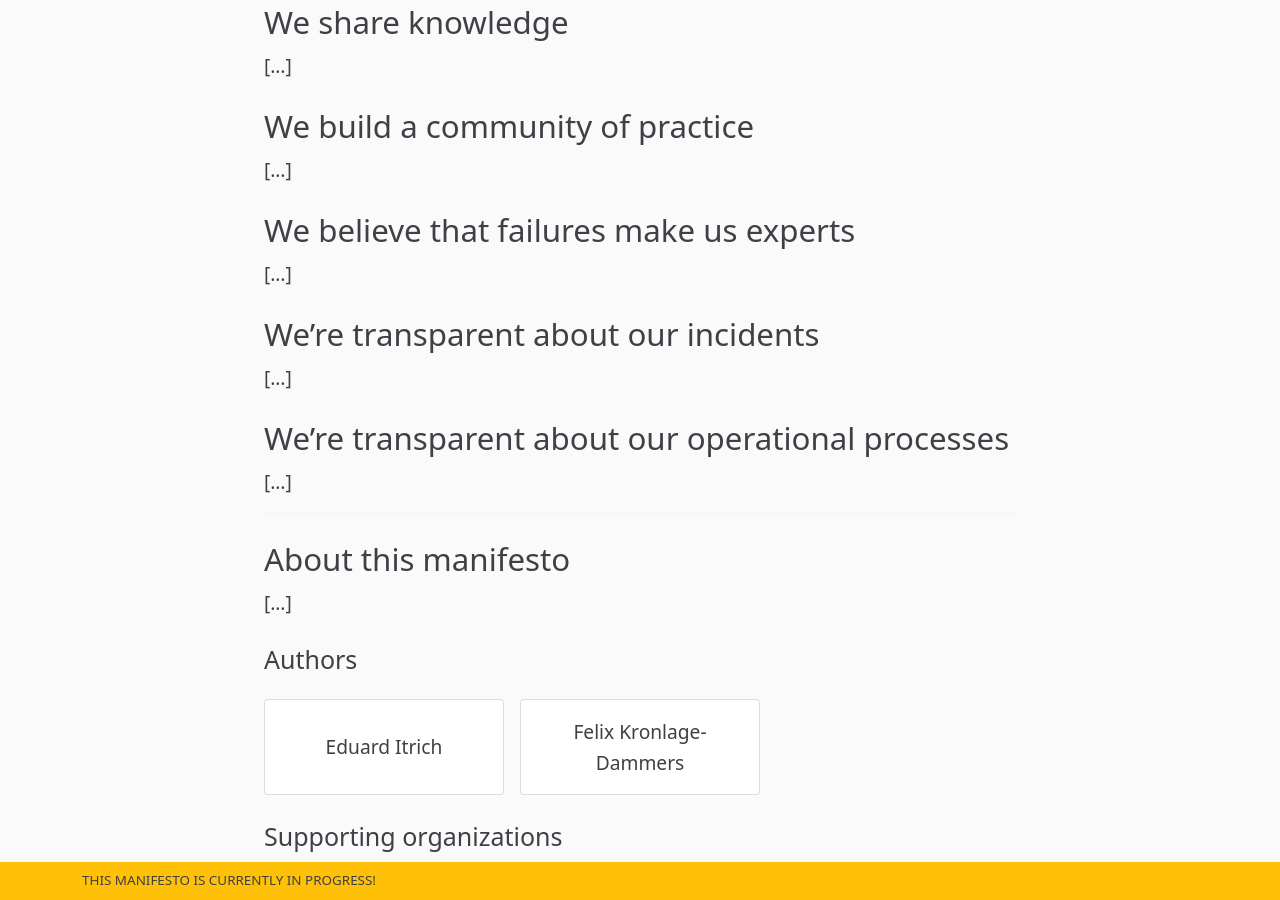
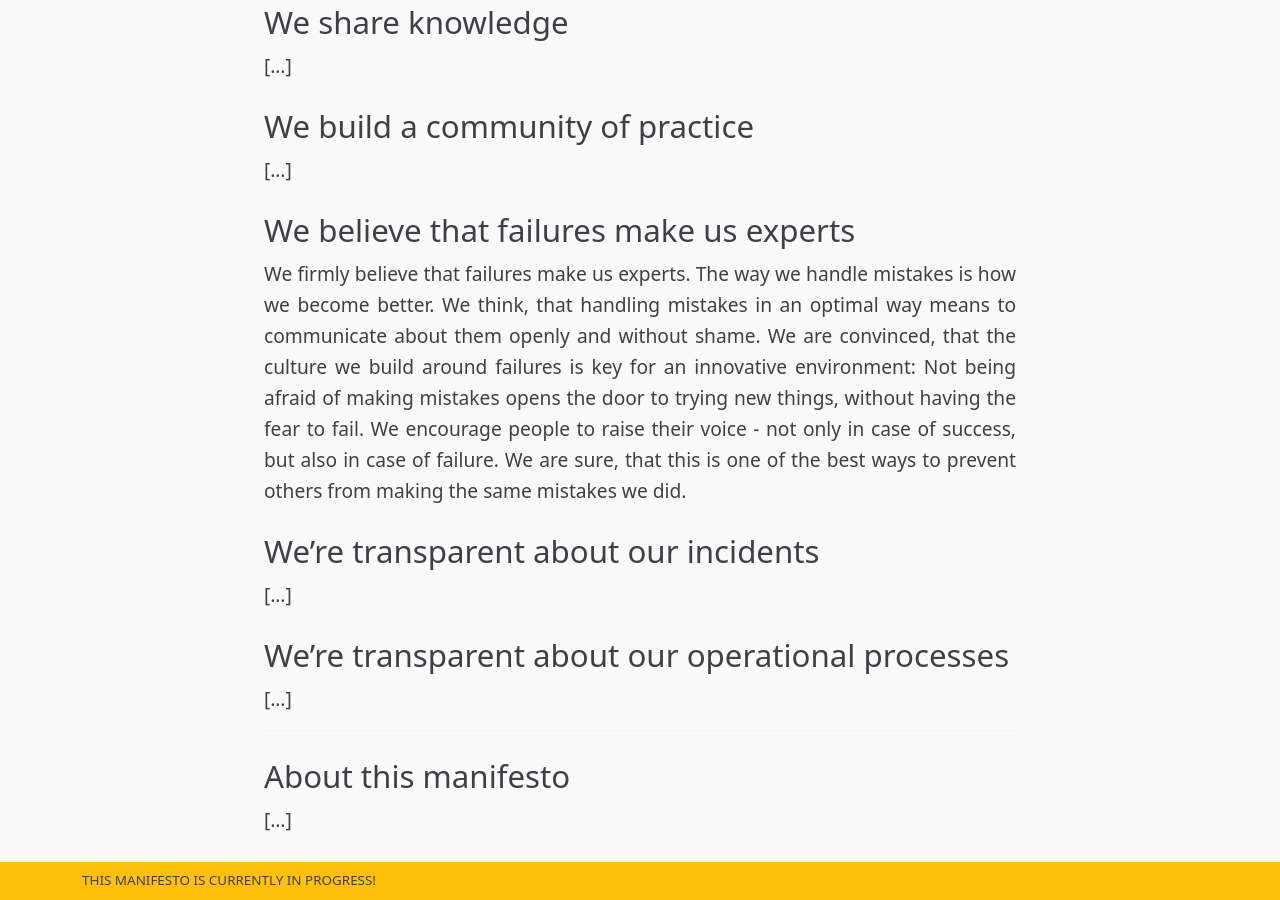
Before and after one commit to SovereignCloudStack/open-operations-manifesto, a Jekyll site: the page built from MANIFESTO.md, in a window 1280 px wide and 900 px high, scrolled down 1168 px. Built offline with Jekyll 4.4.1, drawn with Linux system fonts in a browser that asks for light colours.

Commit message:
add section failures make us experts
Signed-off-by: heinritzkat <111436515+heinritzkat@users.noreply.github.com>

```diff
--- a/MANIFESTO.md
+++ b/MANIFESTO.md
@@ -16,7 +16,7 @@ We are still at the beginning of a new movement, which is becoming increasingly
 [...]
 
 ## We believe that failures make us experts
-[...]
+We firmly believe that failures make us experts. The way we handle mistakes is how we become better. We think, that handling mistakes in an optimal way means to communicate about them openly and without shame. We are convinced, that the culture we build around failures is key for an innovative environment: Not being afraid of making mistakes opens the door to trying new things, without having the fear to fail. We encourage people to raise their voice - not only in case of success, but also in case of failure. We are sure, that this is one of the best ways to prevent others from making the same mistakes we did.
 
 ## We're transparent about our incidents
 [...]
```
